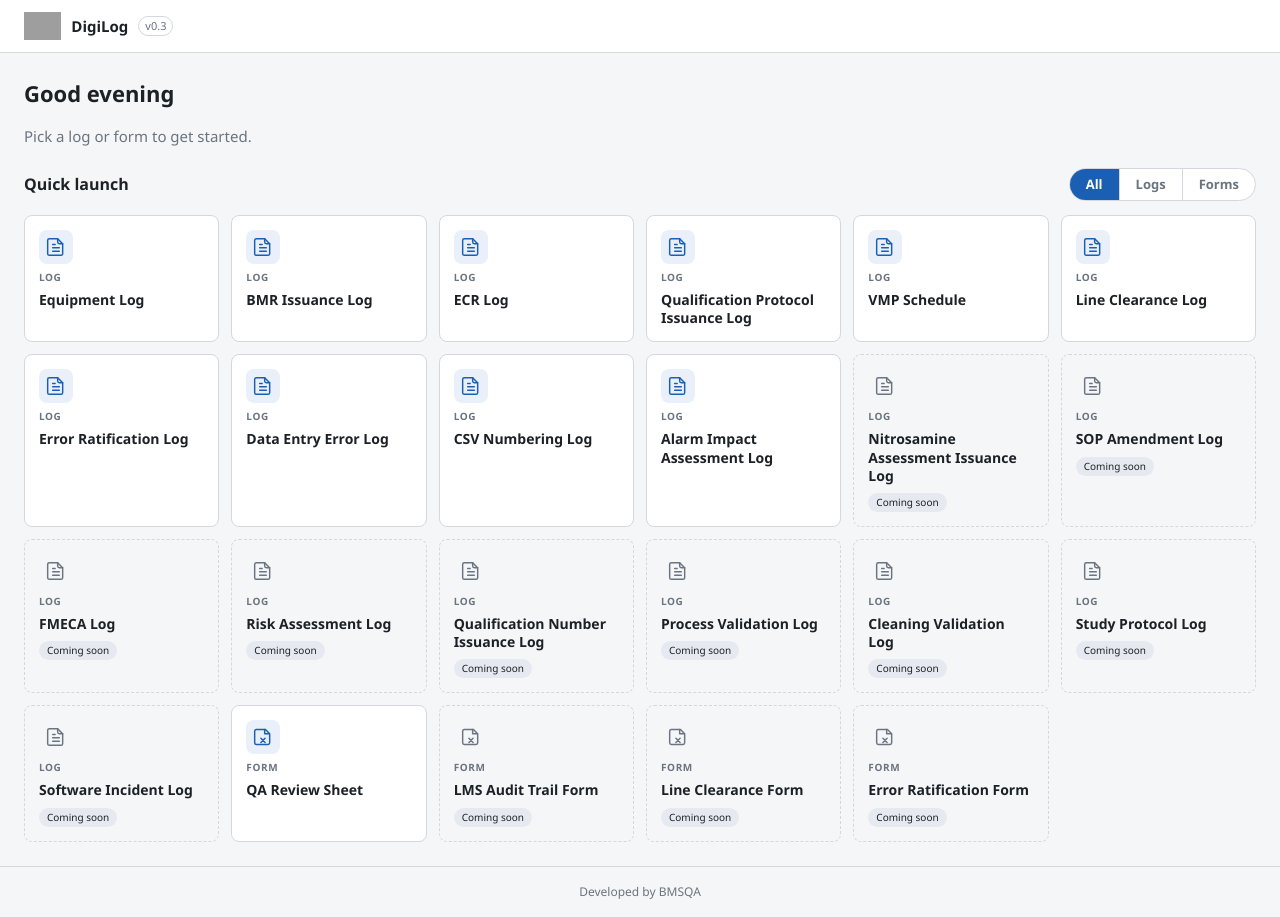
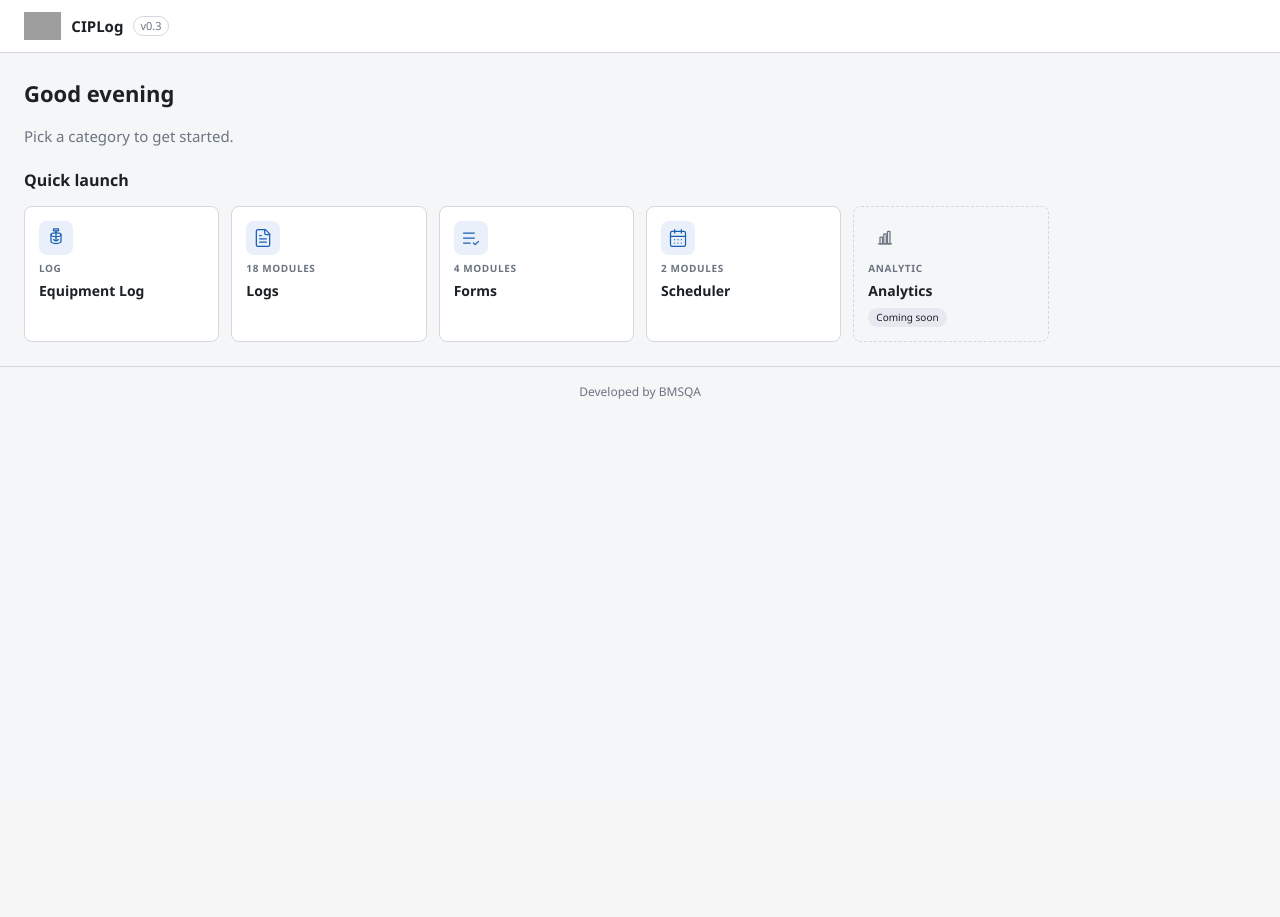
Before and after one commit to kumar0229-svg/EquipmentLog, a Django app: page / in a window 1280 px wide. After the commit the page ends 399 px from the top, so only its background shows below. Run offline with Django 5.2, Linux system fonts and the light colour scheme; grey boxes are pictures that could not be loaded.

Commit message:
Rename app to CIPLog, add Scheduler feature, and redesign landing page
Renames DigiLog to CIPLog across titles, branding, and admin site
headers. Adds the missing Scheduler feature (VMP Schedule, List of
Schedules) and its schedule_list.html template. Collapses the landing
page into 4 top-level tiles (Equipment Log, Logs, Forms, Scheduler)
with an Analytics placeholder, moving every log/form placeholder under
its category page instead of cluttering the main grid.

Co-Authored-By: Claude Sonnet 5 <noreply@anthropic.com>

```diff
--- a/activitylog/templates/activitylog/entry_list_print.html
+++ b/activitylog/templates/activitylog/entry_list_print.html
@@ -131,7 +131,7 @@
     </table>
 
     <div class="print-footer">
-      <span>DigiLog — Equipment Activity Log</span>
+      <span>CIPLog — Equipment Activity Log</span>
       <span>Page {{ forloop.counter }} of {{ pages|length }}</span>
     </div>
   </div>
--- a/config/urls.py
+++ b/config/urls.py
@@ -2,9 +2,9 @@ from django.contrib import admin
 from django.contrib.auth import views as auth_views
 from django.urls import include, path
 
-admin.site.site_header = 'DigiLog Administration'
-admin.site.site_title = 'DigiLog'
-admin.site.index_title = 'DigiLog Administration'
+admin.site.site_header = 'CIPLog Administration'
+admin.site.site_title = 'CIPLog'
+admin.site.index_title = 'CIPLog Administration'
 
 urlpatterns = [
     path('admin/', admin.site.urls),
--- a/core/views.py
+++ b/core/views.py
@@ -17,8 +17,6 @@ MODULES = [
      'description': 'Equipment cleaning records.'},
     {'key': 'qualification-protocol-log', 'title': 'Qualification Protocol Issuance Log', 'group': 'logs',
      'url_name': 'qualification_protocol_log', 'description': 'Protocol issuance for equipment qualification.'},
-    {'key': 'vmp-schedule', 'title': 'VMP Schedule', 'group': 'logs', 'url_name': 'vmp_schedule',
-     'description': 'Validation master plan scheduling.'},
     {'key': 'line-clearance-log', 'title': 'Line Clearance Log', 'group': 'logs', 'url_name': 'line_clearance_log',
      'description': 'Line clearance verification records.'},
     {'key': 'error-ratification-log', 'title': 'Error Ratification Log', 'group': 'logs',
@@ -57,6 +55,107 @@ MODULES = [
      'description': 'Line clearance checklist.'},
     {'key': 'error-ratification-form', 'title': 'Error Ratification Form', 'group': 'forms',
      'description': 'Error ratification request form.'},
+
+    # ---- Scheduler --------------------------------------------------------
+    {'key': 'vmp-schedule', 'title': 'VMP Schedule', 'group': 'schedulers', 'url_name': 'vmp_schedule',
+     'description': 'Validation master plan scheduling.'},
+    {'key': 'list-of-schedules', 'title': 'List of Schedules', 'group': 'schedulers',
+     'description': 'Master list of all department schedules, by frequency.'},
+
+    # ---- Analytics ----------------------------------------------------------
+    {'key': 'analytics', 'title': 'Analytics', 'group': 'analytics',
+     'description': 'Usage and performance analytics across modules.'},
+]
+
+# Master list of schedules (1023-Q-0001/L4), grouped for the "List of
+# Schedules" placeholder. Frequency labels are normalized to a small set of
+# canonical buckets so near-duplicate source wording (Annually / Yearly /
+# Yearly once) lists together.
+_FREQUENCY_ALIASES = {
+    'annually': 'Yearly',
+    'yearly': 'Yearly',
+    'yearly once': 'Yearly',
+    'half yearly': 'Half Yearly',
+    'yearly & 2-yearly': 'Yearly & 2-Yearly',
+    '2 years once': '2 Years Once',
+    '3 years once': '3 Years Once',
+    'quarterly': 'Quarterly',
+    'monthly': 'Monthly',
+    'fortnightly': 'Fortnightly',
+    'daily': 'Daily',
+    'as per schedule': 'As Per Schedule',
+}
+FREQUENCY_ORDER = [
+    'Daily', 'Fortnightly', 'Monthly', 'Quarterly', 'Half Yearly', 'Yearly',
+    'Yearly & 2-Yearly', '2 Years Once', '3 Years Once', 'As Per Schedule',
+]
+SCHEDULES = [
+    (1, 'QA', 'VMP Schedule', 'SH/26/001', 'As per schedule'),
+    (2, 'API I', 'Schedule for fumigation of area', 'SH/26/002', 'half yearly'),
+    (3, 'API I', 'Schedule for quarterly trending of critical alarms for 2026', 'SH/26/003', 'Quarterly'),
+    (4, 'API I', 'Schedule for sieve screen verification API-1', 'SH/26/004', 'half yearly'),
+    (5, 'API I', 'Schedule for magnetic grill verification API-1', 'SH/26/005', '3 years once'),
+    (6, 'QA', 'APQR Schedule', 'SH/26/006', 'As per schedule'),
+    (7, 'QA', 'Source water agency audit schedule', 'SH/26/007', 'Yearly & 2-yearly'),
+    (8, 'QA', 'Schedule for water analysis by outside party for source water', 'SH/26/008', 'Yearly'),
+    (9, 'QA', 'Schedule for audit trail review of indirect impact system', 'SH/26/009', 'Monthly'),
+    (10, 'Stores & Production', 'Schedule for Temperature distribution study schedule', 'SH/26/0010', '3 years once'),
+    (11, 'QA', 'Annual schedule for review of user management policy', 'SH/26/0011', 'half yearly'),
+    (12, 'QA', 'Schedule for periodic qualification of visual inspection', 'SH/26/0012', '2 years once'),
+    (13, 'IT', 'Backup and restoration validation schedule', 'SH/26/0013', '2 years once'),
+    (14, 'QA', 'Admin planner for schedule tracking - year 2026', 'SH/26/0014', 'Monthly'),
+    (15, 'QA', 'Stores planner for schedule tracking - year 2026', 'SH/26/0015', 'Monthly'),
+    (16, 'QA', 'IT planner for schedule tracking - year 2026', 'SH/26/0016', 'Monthly'),
+    (17, 'QA', 'Production planner for schedule tracking - year 2026', 'SH/26/0017', 'Monthly'),
+    (18, 'QA', 'Engineering planner for schedule tracking - year 2026', 'SH/26/0018', 'Monthly'),
+    (19, 'QA', 'QA planner for schedule tracking - year 2026', 'SH/26/0019', 'Monthly'),
+    (20, 'QA', 'Annual training schedule for Admin', 'SH/26/0020', 'Monthly'),
+    (21, 'QA', 'Annual training schedule for Stores', 'SH/26/0021', 'Monthly'),
+    (22, 'QA', 'Annual training schedule for API I', 'SH/26/0022', 'Monthly'),
+    (23, 'QA', 'Annual training schedule for API II', 'SH/26/0023', 'Monthly'),
+    (24, 'QA', 'Annual training schedule for ATS', 'SH/26/0024', 'Monthly'),
+    (25, 'QA', 'Annual training schedule for TT', 'SH/26/0025', 'Monthly'),
+    (26, 'QA', 'Annual training schedule for PPIC', 'SH/26/0026', 'Monthly'),
+    (27, 'QA', 'Annual training schedule for ME', 'SH/26/0027', 'Monthly'),
+    (28, 'QA', 'Annual training schedule for QA', 'SH/26/0028', 'Monthly'),
+    (29, 'QA', 'Annual training schedule for QA Contract', 'SH/26/0029', 'Monthly'),
+    (30, 'QA', 'Annual training schedule for Engineering', 'SH/26/0030', 'Monthly'),
+    (31, 'QA', 'Annual training schedule for Engineering contract', 'SH/26/0031', 'Monthly'),
+    (32, 'QA', 'Annual training schedule for EHS', 'SH/26/0032', 'Monthly'),
+    (33, 'QA', 'Annual training schedule for QC', 'SH/26/0033', 'Monthly'),
+    (34, 'QA', 'Annual Training planner schedule for HR', 'SH/26/0034', 'Monthly'),
+    (35, 'Engineering', 'Annual equipment review report schedule', 'SH/26/0035', 'Annually'),
+    (36, 'API I', 'Visual Inspection schedule', 'SH/26/0036', 'Annually'),
+    (37, 'API I', 'Equipment cleaning schedule', 'SH/26/0037', 'Annually'),
+    (38, 'API I', 'Surface Finish schedule', 'SH/26/0038', 'Annually'),
+    (39, 'API I', 'Periodic Seasonal study', 'SH/26/0039', 'Quarterly'),
+    (40, 'API II Stream 3', 'Surface Finish schedule', 'SH/26/0040', 'Annually'),
+    (41, 'QC Micro', 'Microbiology schedule for month of January-2026', 'SH/26/0041', 'Monthly'),
+    (42, 'API 2', 'Fumigation schedule for API-2', 'SH/26/0042', 'half yearly'),
+    (43, 'API II Stream 1', 'Surface Finish schedule for equipment Stream-1', 'SH/26/0043', 'Annually'),
+    (44, 'API 2', 'Equipment visual inspection API-2', 'SH/26/0044', '2 years once'),
+    (45, 'API 2', 'Equipment cleaning qualification', 'SH/26/0045', '2 years once'),
+    (46, 'QA', 'Annual periodic schedule for risk assessment by QRM', 'SH/26/0046', 'Annually'),
+    (47, 'QA', 'Annual training schedule for IT', 'SH/26/0047', 'Monthly'),
+    (48, 'API II Stream 2', 'Surface Finish schedule for equipment Stream-2', 'SH/26/0048', 'Annually'),
+    (49, 'Admin', 'Schedule for kitchen verification', 'SH/26/0049', 'Quarterly'),
+    (50, 'Admin', 'Schedule for laundry verification', 'SH/26/0050', 'Annually'),
+    (51, 'QA', 'Schedule for review of Cipdox audit trail', 'SH/26/0051', 'Quarterly'),
+    (52, 'Admin', 'Schedule For Preparation of Trend Report for Pest Control for the Year-2026', 'SH/26/0052', 'Monthly'),
+    (53, 'QC', 'Periodic Skip testing schedule for 2026', 'SH/26/0053', 'Yearly once'),
+    (54, 'QA', 'Schedule for periodic review of PDE report', 'SH/26/0054', '3 years once'),
+    (55, 'API II Stream V', 'Surface Finish schedule for equipment Stream-5', 'SH/26/0055', 'Annually'),
+    (56, 'API II Stream IV', 'Surface Finish schedule for equipment Stream-4', 'SH/26/0056', 'Annually'),
+    (57, 'QA', 'Schedule for daily backup of format and bound book excel', 'SH/26/0057', 'Daily'),
+    (58, 'IT', 'Preventive maintenance schedule for network rack', 'SH/26/0058', 'half yearly'),
+    (59, 'IT', 'Preventive maintenance schedule of IT system', 'SH/26/0059', 'Yearly once'),
+    (60, 'Production', 'Standard weight calibration schedule', 'SH/26/0060', 'Yearly once'),
+    (61, 'IT', 'Tape verification schedule and log', 'SH/26/0061', 'Yearly once'),
+    (62, 'Engineering', 'HMI healthiness verification schedule', 'SH/26/0062', 'Monthly'),
+    (63, 'QC', 'Annual Training schedule (Contract Person) QC', 'SH/26/0063', 'Monthly'),
+    (64, 'QC', 'Annual Training schedule Microbiology', 'SH/26/0064', 'Monthly'),
+    (65, 'QA', 'Schedule For Verification of Documents in Storage Areas/Rooms', 'SH/26/0065', 'Fortnightly'),
+    (66, 'QC Micro', 'Microbiology schedule for year 2026 to 2031', 'SH/26/0066', 'Yearly once'),
 ]
 
 
@@ -75,28 +174,59 @@ def _greeting():
     return 'Good evening'
 
 
+# The three module groups, shown as category tiles on the landing page —
+# each one drills into a category page listing every module (built or
+# placeholder) that belongs to it.
+CATEGORIES = [
+    {'key': 'logs', 'title': 'Logs'},
+    {'key': 'forms', 'title': 'Forms'},
+    {'key': 'schedulers', 'title': 'Scheduler'},
+]
+
+
 def main_menu(request):
-    modules = [_resolve(m) for m in MODULES]
     active_filter = request.GET.get('filter')
-    if active_filter not in ('logs', 'forms'):
-        active_filter = 'all'
-    if active_filter != 'all':
-        modules = [m for m in modules if m['group'] == active_filter]
 
+    if active_filter in ('logs', 'forms', 'schedulers'):
+        category = next(c for c in CATEGORIES if c['key'] == active_filter)
+        items = [_resolve(m) for m in MODULES if m['group'] == active_filter]
+        return render(
+            request,
+            'main_menu.html',
+            {'greeting': _greeting(), 'category': category, 'items': items},
+        )
+
+    equipment_log = _resolve(next(m for m in MODULES if m['key'] == 'equipment-log'))
+    analytics = _resolve(next(m for m in MODULES if m['key'] == 'analytics'))
+    category_tiles = [
+        {
+            'title': c['title'],
+            'group': c['key'],
+            'url': f"{reverse('main_menu')}?filter={c['key']}",
+            'available': True,
+            'count': sum(1 for m in MODULES if m['group'] == c['key']),
+        }
+        for c in CATEGORIES
+    ]
     return render(
         request,
         'main_menu.html',
-        {
-            'greeting': _greeting(),
-            'active_filter': active_filter,
-            'modules': modules,
-            'log_count': sum(1 for m in MODULES if m['group'] == 'logs'),
-            'form_count': sum(1 for m in MODULES if m['group'] == 'forms'),
-        },
+        {'greeting': _greeting(), 'category': None, 'items': [equipment_log] + category_tiles + [analytics]},
     )
 
 
 def module_placeholder(request, slug):
     module = next((m for m in MODULES if m['key'] == slug), None)
     title = module['title'] if module else slug.replace('-', ' ').title()
+    if slug == 'list-of-schedules':
+        groups = {label: [] for label in FREQUENCY_ORDER}
+        for sr_no, department, name, schedule_number, raw_frequency in SCHEDULES:
+            label = _FREQUENCY_ALIASES[raw_frequency.strip().lower()]
+            groups[label].append({
+                'sr_no': sr_no, 'department': department, 'name': name, 'schedule_number': schedule_number,
+            })
+        frequency_groups = [
+            {'label': label, 'items': groups[label]} for label in FREQUENCY_ORDER if groups[label]
+        ]
+        return render(request, 'schedule_list.html', {'title': title, 'frequency_groups': frequency_groups})
     return render(request, 'placeholder.html', {'title': title})
--- a/static/css/app.css
+++ b/static/css/app.css
@@ -295,7 +295,7 @@ dl.detail dd { margin: 0; }
 }
 .menu-toolbar h2 { margin: 0; }
 
-/* Segmented filter (All / Logs / Forms) — plain links styled as one
+/* Segmented filter (All / Logs / Forms / Scheduler) — plain links styled as one
    pill-edged control, active tab filled solid. No JS: each option is a
    real link to ?filter=…, so the server just re-renders the grid. */
 .seg {
--- a/templates/admin/base_site.html
+++ b/templates/admin/base_site.html
@@ -1,7 +1,7 @@
 {% extends "admin/base.html" %}
 {% load static %}
 
-{% block title %}{{ title }} | {{ site_title|default:"DigiLog" }}{% endblock %}
+{% block title %}{{ title }} | {{ site_title|default:"CIPLog" }}{% endblock %}
 
 {% block extrastyle %}{{ block.super }}
 <link rel="icon" type="image/svg+xml" href="{% static 'img/cipla-logo.svg' %}">
@@ -15,7 +15,7 @@
 <div id="site-name">
   <a href="{% url 'admin:index' %}" class="brand">
     <img src="{% static 'img/cipla-logo.svg' %}" alt="Cipla" class="brand-logo">
-    <span>{{ site_header|default:"DigiLog Administration" }}</span>
+    <span>{{ site_header|default:"CIPLog Administration" }}</span>
     <span style="font-weight:400;font-size:11px;opacity:.8;padding:1px 6px;border:1px solid currentColor;border-radius:10px;">v0.3</span>
   </a>
 </div>
--- a/templates/base.html
+++ b/templates/base.html
@@ -3,7 +3,7 @@
 <head>
   <meta charset="utf-8">
   <meta name="viewport" content="width=device-width, initial-scale=1">
-  <title>{% block title %}DigiLog{% endblock %}</title>
+  <title>{% block title %}CIPLog{% endblock %}</title>
   <link rel="icon" type="image/svg+xml" href="{% static 'img/cipla-logo.svg' %}">
   <link rel="stylesheet" href="{% static 'css/app.css' %}">
 </head>
@@ -11,7 +11,7 @@
 <header class="topbar">
   <a class="brand" href="{% url 'main_menu' %}">
     <img src="{% static 'img/cipla-logo.svg' %}" alt="Cipla" class="brand-logo">
-    <span>DigiLog</span>
+    <span>CIPLog</span>
     <span class="brand-version">v0.3</span>
   </a>
   {% if user.is_authenticated %}
--- a/templates/main_menu.html
+++ b/templates/main_menu.html
@@ -1,33 +1,49 @@
 {% extends "base.html" %}
-{% block title %}Main Menu{% endblock %}
+{% block title %}{% if category %}{{ category.title }}{% else %}Main Menu{% endif %}{% endblock %}
 {% block body_class %}main-menu-page{% endblock %}
 
 {% block content %}
 <div class="menu-hero">
   <h1>{{ greeting }}{% if user.is_authenticated %}, {{ user.first_name|default:user.username }}{% endif %}</h1>
-  <p class="muted">Pick a log or form to get started.</p>
+  {% if category %}
+    <p class="muted"><a href="{% url 'main_menu' %}">&larr; Back to menu</a></p>
+  {% else %}
+    <p class="muted">Pick a category to get started.</p>
+  {% endif %}
 </div>
 
 <div class="menu-toolbar">
-  <h2>Quick launch</h2>
-  <div class="seg">
-    <a href="?filter=all" class="seg-opt{% if active_filter == 'all' %} is-active{% endif %}">All</a>
-    <a href="?filter=logs" class="seg-opt{% if active_filter == 'logs' %} is-active{% endif %}">Logs</a>
-    <a href="?filter=forms" class="seg-opt{% if active_filter == 'forms' %} is-active{% endif %}">Forms</a>
-  </div>
+  <h2>{% if category %}{{ category.title }}{% else %}Quick launch{% endif %}</h2>
+  {% if category %}
+    <div class="seg">
+      <a href="?filter=logs" class="seg-opt{% if category.key == 'logs' %} is-active{% endif %}">Logs</a>
+      <a href="?filter=forms" class="seg-opt{% if category.key == 'forms' %} is-active{% endif %}">Forms</a>
+      <a href="?filter=schedulers" class="seg-opt{% if category.key == 'schedulers' %} is-active{% endif %}">Scheduler</a>
+    </div>
+  {% endif %}
 </div>
 
 <div class="module-grid">
-  {% for m in modules %}
+  {% for m in items %}
     <a href="{{ m.url }}" class="module-tile{% if not m.available %} is-placeholder{% endif %}">
       <span class="module-tile-icon" aria-hidden="true">
-        {% if m.group == 'forms' %}
-          <svg width="20" height="20" viewBox="0 0 24 24" fill="none" stroke="currentColor" stroke-width="1.75" stroke-linecap="round" stroke-linejoin="round"><path d="M4 3h11l5 5v11a2 2 0 0 1-2 2H4a2 2 0 0 1-2-2V5a2 2 0 0 1 2-2Z"/><path d="M14 3v5h5"/><path d="m9.5 13.5 5 5M14.5 13.5l-5 5"/></svg>
+        {% if m.key == 'equipment-log' %}
+          <svg width="20" height="20" viewBox="0 0 24 24" fill="none" stroke="currentColor" stroke-width="1.5" stroke-linecap="round" stroke-linejoin="round"><rect x="9" y="1" width="6" height="2.5" rx="0.5"/><line x1="12" y1="3.5" x2="12" y2="15"/><ellipse cx="12" cy="8" rx="6" ry="2.2"/><path d="M6 8v8c0 1.5 2.7 2.6 6 2.6s6-1.1 6-2.6V8"/><path d="M9 14l3 1.5 3-1.5"/></svg>
+        {% elif m.key == 'analytics' %}
+          <svg width="20" height="20" viewBox="0 0 24 24" fill="none" stroke="currentColor" stroke-width="1.5" stroke-linecap="round" stroke-linejoin="round"><line x1="4" y1="19" x2="20" y2="19"/><rect x="6" y="11" width="3" height="8" rx="0.5"/><rect x="10.5" y="7" width="3" height="12" rx="0.5"/><rect x="15" y="4" width="3" height="15" rx="0.5"/></svg>
+        {% elif m.group == 'forms' %}
+          <svg width="20" height="20" viewBox="0 0 24 24" fill="none" stroke="currentColor" stroke-width="1.5" stroke-linecap="round" stroke-linejoin="round"><path d="M11 18H3"/><path d="m15 18 2 2 4-4"/><path d="M16 12H3"/><path d="M16 6H3"/></svg>
+        {% elif m.group == 'schedulers' %}
+          <svg width="20" height="20" viewBox="0 0 24 24" fill="none" stroke="currentColor" stroke-width="1.5" stroke-linecap="round" stroke-linejoin="round"><rect width="18" height="18" x="3" y="4" rx="2" ry="2"/><line x1="16" x2="16" y1="2" y2="6"/><line x1="8" x2="8" y1="2" y2="6"/><line x1="3" x2="21" y1="10" y2="10"/><path d="M8 14h.01"/><path d="M12 14h.01"/><path d="M16 14h.01"/><path d="M8 18h.01"/><path d="M12 18h.01"/><path d="M16 18h.01"/></svg>
         {% else %}
-          <svg width="20" height="20" viewBox="0 0 24 24" fill="none" stroke="currentColor" stroke-width="1.75" stroke-linecap="round" stroke-linejoin="round"><path d="M4 2h10l6 6v12a2 2 0 0 1-2 2H4a2 2 0 0 1-2-2V4a2 2 0 0 1 2-2Z"/><path d="M14 2v4a2 2 0 0 0 2 2h4"/><path d="M8 13h8M8 17h8M8 9h3"/></svg>
+          <svg width="20" height="20" viewBox="0 0 24 24" fill="none" stroke="currentColor" stroke-width="1.5" stroke-linecap="round" stroke-linejoin="round"><path d="M15 2H6a2 2 0 0 0-2 2v16a2 2 0 0 0 2 2h12a2 2 0 0 0 2-2V7Z"/><path d="M14 2v4a2 2 0 0 0 2 2h4"/><path d="M10 9H8"/><path d="M16 13H8"/><path d="M16 17H8"/></svg>
         {% endif %}
       </span>
-      <span class="module-tile-eyebrow">{{ m.group|slice:":-1" }}</span>
+      {% if m.count %}
+        <span class="module-tile-eyebrow">{{ m.count }} module{{ m.count|pluralize }}</span>
+      {% else %}
+        <span class="module-tile-eyebrow">{{ m.group|slice:":-1" }}</span>
+      {% endif %}
       <span class="module-tile-title">{{ m.title }}</span>
       {% if not m.available %}<span class="pill module-tile-badge">Coming soon</span>{% endif %}
     </a>
--- a/templates/registration/login.html
+++ b/templates/registration/login.html
@@ -1,6 +1,6 @@
 {% extends "base.html" %}
 {% load static %}
-{% block title %}Log in — DigiLog{% endblock %}
+{% block title %}Log in — CIPLog{% endblock %}
 
 {% block content %}
 <div class="login-layout">
```
Also changed, not shown: templates/schedule_list.html (added, +28 -0 lines).
